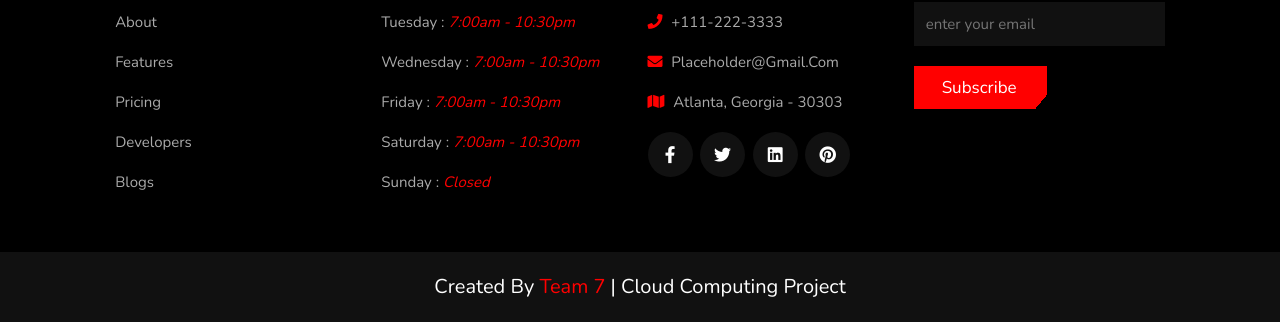
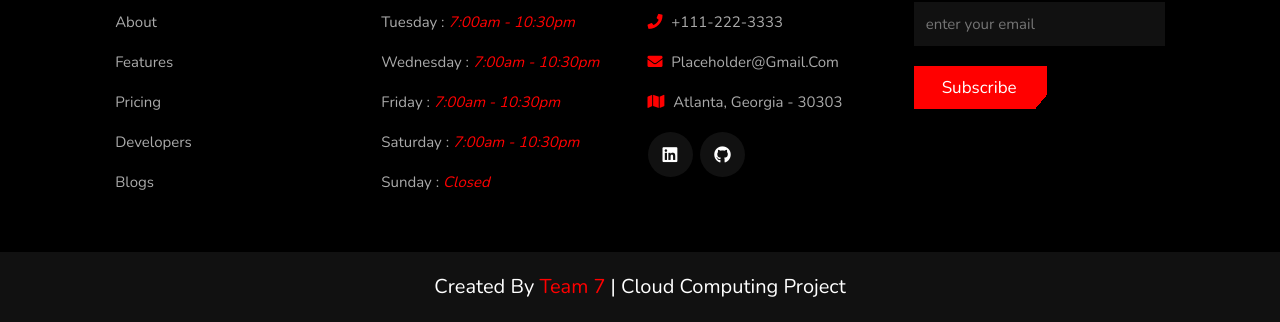
Before and after one commit to preethamcoder/Harassment-Detector, a Flask app: template templates/index.html in a window 1280 px wide. Shown: the part 5372-5694 px from the top of the page. Run offline with Flask 3, Linux system fonts and the light colour scheme; the template is opened without the code that fills it, so the values that code supplies are empty; parts of the project's set-up code (start-up, migrations or seed data) failed here and were passed over.

Commit message:
Optimized Webpage

```diff
--- a/templates/index.html
+++ b/templates/index.html
@@ -17,7 +17,8 @@
 </head>
 <body>
 
-<!-- header section starts     -->
+<!-- header section starts      -->
+
 <header class="header">
 
     <a href="#" class="logo"> <span>HARASSMENT</span>DETECTOR </a>
@@ -37,7 +38,7 @@
 
 <!-- header section ends     -->
 
-<!-- home section starts -->
+<!-- home section starts  -->
 
 <section class="home" id="home">
 
@@ -49,7 +50,7 @@
                 <div class="content">
                     <span>be strong, be brave</span>
                     <h3>We can eliminate harassment together one step at a time</h3>
-                    <a href="#" class="btn">get started</a>
+                    <a href="home.html" target="_blank" class="btn">get started</a>
                 </div>
             </div>
 
@@ -57,7 +58,7 @@
                 <div class="content">
                     <span>be strong, be brave</span>
                     <h3>The Days of Staying silent ends today</h3>
-                    <a href="#" class="btn">get started</a>
+                    <a href="home.html" target="_blank" class="btn">get started</a>
                 </div>
             </div>
 
@@ -65,7 +66,7 @@
                 <div class="content">
                     <span>be strong, be brave</span>
                     <h3>Don't be a victim, Take action</h3>
-                    <a href="#" class="btn">get started</a>
+                    <a href="home.html" target="_blank" class="btn">get started</a>
                 </div>
             </div>
 
@@ -225,10 +226,8 @@
                 <span>Team Developer</span>
                 <h3>Preetham Thelluri</h3>
                 <div class="share">
-                    <a href="#" class="fab fa-facebook-f"></a>
-                    <a href="#" class="fab fa-twitter"></a>
-                    <a href="#" class="fab fa-pinterest"></a>
                     <a href="#" class="fab fa-linkedin"></a>
+                    <a href="#" class="fab fa-github"></a>
                 </div>
             </div>
         </div>
@@ -239,10 +238,8 @@
                 <span>Team Developer</span>
                 <h3>Pedro Silverio</h3>
                 <div class="share">
-                    <a href="#" class="fab fa-facebook-f"></a>
-                    <a href="#" class="fab fa-twitter"></a>
-                    <a href="#" class="fab fa-pinterest"></a>
                     <a href="#" class="fab fa-linkedin"></a>
+                    <a href="#" class="fab fa-github"></a>
                 </div>
             </div>
         </div>
@@ -253,10 +250,8 @@
                 <span>Team Developer</span>
                 <h3>Mridula Venkatasamy</h3>
                 <div class="share">
-                    <a href="#" class="fab fa-facebook-f"></a>
-                    <a href="#" class="fab fa-twitter"></a>
-                    <a href="#" class="fab fa-pinterest"></a>
                     <a href="#" class="fab fa-linkedin"></a>
+                    <a href="#" class="fab fa-github"></a>
                 </div>
             </div>
         </div>
@@ -267,10 +262,8 @@
                 <span>Team Developer</span>
                 <h3>Sydney Varner</h3>
                 <div class="share">
-                    <a href="#" class="fab fa-facebook-f"></a>
-                    <a href="#" class="fab fa-twitter"></a>
-                    <a href="#" class="fab fa-pinterest"></a>
                     <a href="#" class="fab fa-linkedin"></a>
+                    <a href="#" class="fab fa-github"></a>
                 </div>
             </div>
         </div>
@@ -478,10 +471,8 @@
             <p> <i class="fas fa-envelope"></i> placeholder@gmail.com </p>
             <p> <i class="fas fa-map"></i> Atlanta, Georgia - 30303 </p>
             <div class="share">
-                <a href="#" class="fab fa-facebook-f"></a>
-                <a href="#" class="fab fa-twitter"></a>
                 <a href="#" class="fab fa-linkedin"></a>
-                <a href="#" class="fab fa-pinterest"></a>
+                <a href="#" class="fab fa-github"></a>
             </div>
         </div>
 
```
